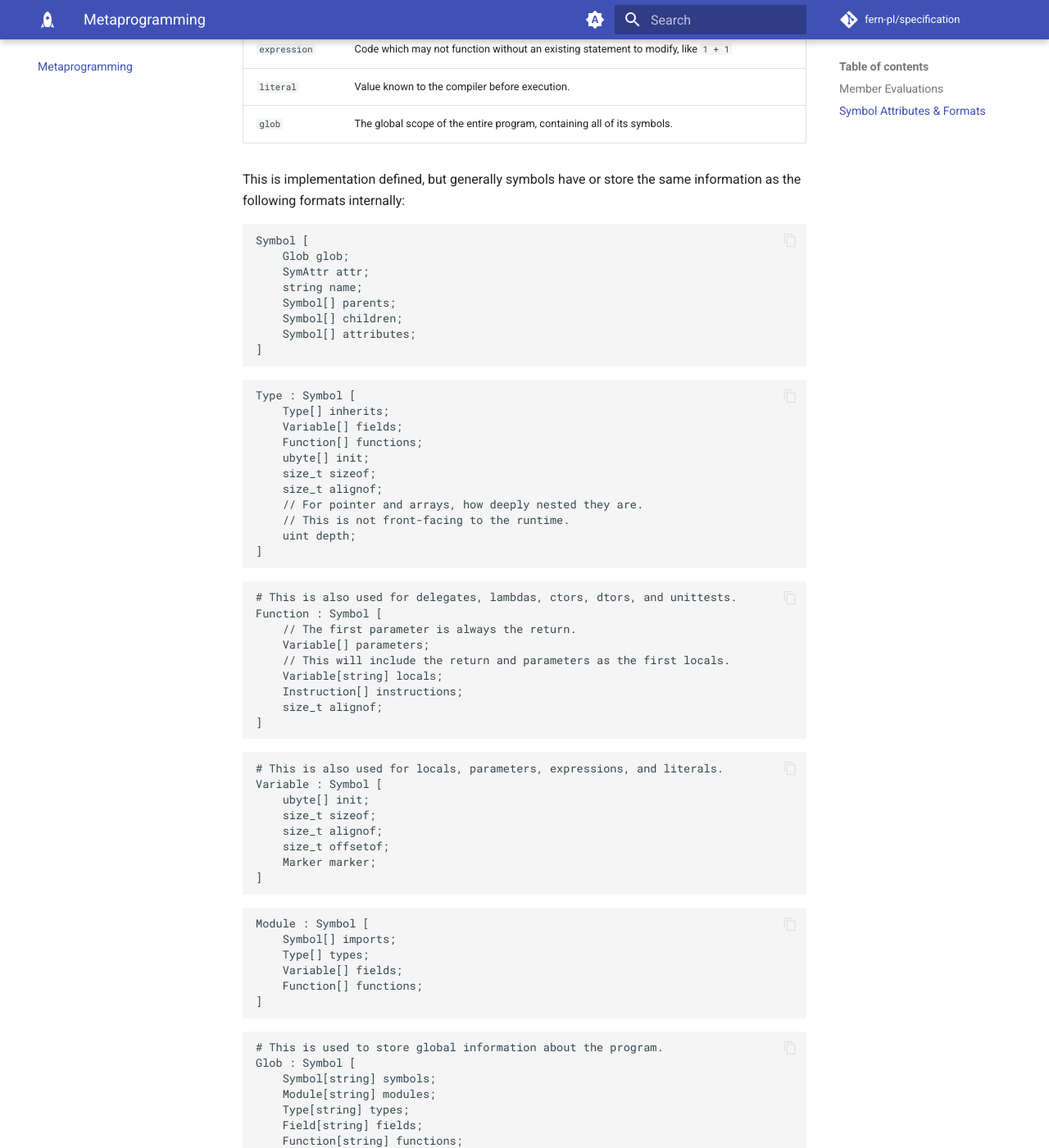
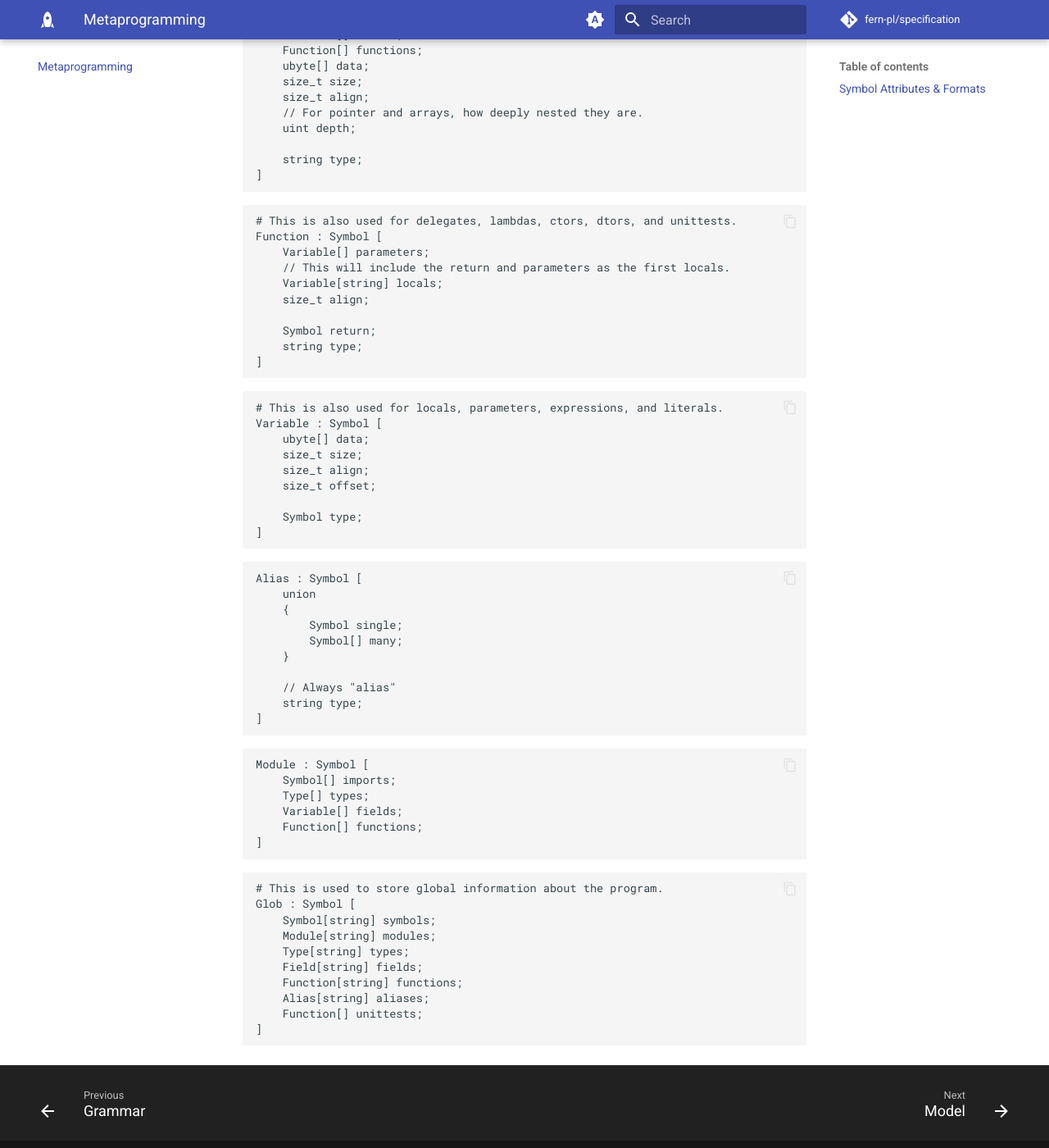
Before and after one commit to fern-pl/specification, an MkDocs documentation site: the page built from specification/metaprogramming.md, in a window 1280 px wide and 1400 px high, scrolled down 2121 px. Shown: the whole window at 82% size. Built offline with MkDocs 1.6.1 and Material for MkDocs 9.7.7, drawn with Linux system fonts in a browser that asks for light colours; comment, search, counter and statistics services are not loaded; some of the changed text lies outside the part shown.

Commit message:
Update spec regarding metaprogramming

````diff
--- a/specification/metaprogramming.md
+++ b/specification/metaprogramming.md
@@ -1,26 +1,27 @@
-I# Metaprogramming
-
-## Member Evaluations
+# Metaprogramming
 
 > Locals are commonly referred to as variables, which in Fern are specifically variables that are local to a function (ie: not a field or parameter variable. )
 
-| Member | Evaluates | Applicable |
-|--------|-----------|------------|
-| `attributes` | All attributes of the given symbol. | All |
-| `children` | Children of the given symbol. | All |
-| `parents` | Parents of the given symbol. | All |
-| `identifier` | The full identifier of the given symbol, including parents. | All |
-| `symattr` | The symbol attributes of the given symbol has, this is ***not*** the same as `attributes`. | All |
-| `inherits` | Initial value of the given symbol's data. | Types |
-| `sizeof` | The size of the given symbol's data. | Variables, Types, Functions |
-| `alignof` | The alignment of the given symbol's data. | Variables, Types, Functions |
-| `typeof` | The type of the given symbol's data. | Variables, Types |
-| `init` | Initial value of the given symbol's data. | Variables, Types |
-| `offsetof` | The offset of the given symbol's data. | Variables |
-| `returnof` | Return type of the given symbol. | Functions |
-| `parameters` | Parameters of the given symbol. | Functions |
-| `locals` | Locals of the given symbol. | Functions |
-| `children` | Imported symbols of the given symbol. | Module |
+All symbol structure members may be accessed from any symbol using the `->` operator, to see such structures view the section on symbol formats!
+
+`rt.symbol` may be used to access internal symbol structures, but not to directly access full symbol structures at once.
+
+```
+auto foo = 1;
+string bar = "abc";
+
+void main()
+{
+    writeln(foo->size); // 4
+    writeln(foo->type->identifier); // int
+    writeln(foo->type->name); // int
+
+    writeln(foo->size == bar->size); // false
+    writeln(bar.length); // 3
+    writeln(bar->type == string); // true
+    writeln(bar->glob == foo->glob); // true
+}
+```
 
 ## Symbol Attributes & Formats
 
@@ -44,17 +45,20 @@
 | `expression` | Code which may not function without an existing statement to modify, like `1 + 1` |
 | `literal` | Value known to the compiler before execution. |
 | `glob` | The global scope of the entire program, containing all of its symbols. |
+| `alias` | A symbol pointing to another symbol. |
 
 This is implementation defined, but generally symbols have or store the same information as the following formats internally:
 
 ```
 Symbol [
     Glob glob;
-    SymAttr attr;
+    SymAttr symattr;
     string name;
     Symbol[] parents;
     Symbol[] children;
     Symbol[] attributes;
+
+    string identifier;
 ]
 ```
 
@@ -63,35 +67,51 @@
     Type[] inherits;
     Variable[] fields;
     Function[] functions;
-    ubyte[] init;
-    size_t sizeof;
-    size_t alignof;
+    ubyte[] data;
+    size_t size;
+    size_t align;
     // For pointer and arrays, how deeply nested they are.
-    // This is not front-facing to the runtime.
     uint depth;
+
+    string type;
 ]
 ```
 
 ```
 # This is also used for delegates, lambdas, ctors, dtors, and unittests.
 Function : Symbol [
-    // The first parameter is always the return.
     Variable[] parameters;
     // This will include the return and parameters as the first locals.
     Variable[string] locals;
-    Instruction[] instructions;
-    size_t alignof;
+    size_t align;
+
+    Symbol return;
+    string type;
 ]
 ```
 
 ```
 # This is also used for locals, parameters, expressions, and literals.
 Variable : Symbol [
-    ubyte[] init;
-    size_t sizeof;
-    size_t alignof;
-    size_t offsetof;
-    Marker marker;
+    ubyte[] data;
+    size_t size;
+    size_t align;
+    size_t offset;
+
+    Symbol type;
+]
+```
+
+```
+Alias : Symbol [
+    union
+    {
+        Symbol single;
+        Symbol[] many;
+    }
+
+    // Always "alias"
+    string type;
 ]
 ```
 
@@ -112,6 +132,7 @@
     Type[string] types;
     Field[string] fields;
     Function[string] functions;
+    Alias[string] aliases;
     Function[] unittests;
 ]
 ```
````
Also changed, not shown: specification/grammar.md (+1 -0 lines).
